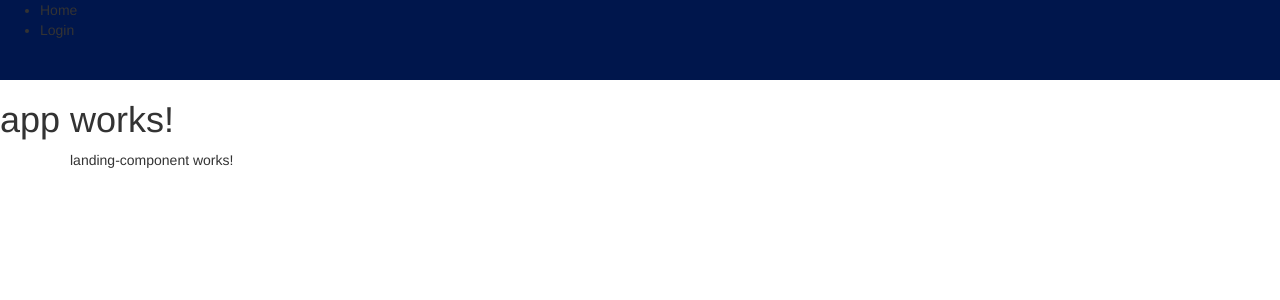
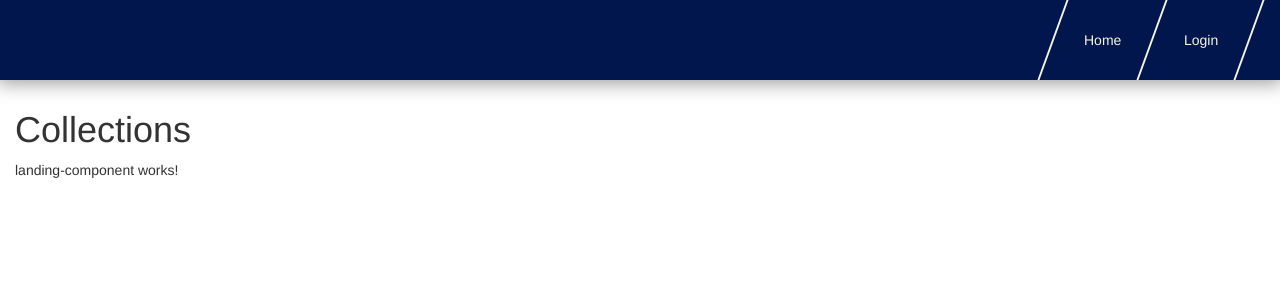
Before and after one commit to HauntedSmores/collections, an Angular app: page / in a window 1280 px wide. Shown: the top 300 px of the page. Built offline with nearby package versions, Linux system fonts and the light colour scheme.

Commit message:
Nav Component

```diff
--- a/src/app/app.component.html
+++ b/src/app/app.component.html
@@ -1,8 +1,14 @@
 <app-nav></app-nav>
 
-<h1>
-    {{title}}
-</h1>
+<div class="container-fluid">
+    <div class="row">
+        <div class="col-md-12">
+            <h1>
+                {{title}}
+            </h1>
+        </div>
+    </div>
+</div>
 
 
 <router-outlet></router-outlet>
--- a/src/app/app.component.ts
+++ b/src/app/app.component.ts
@@ -6,5 +6,5 @@ import { Component } from '@angular/core';
   styleUrls: ['./app.component.scss']
 })
 export class AppComponent {
-  title = 'app works!';
+  title = 'Collections';
 }
--- a/src/app/landing-component/landing-component.component.html
+++ b/src/app/landing-component/landing-component.component.html
@@ -1,12 +1,9 @@
-
 <div class="container-fluid">
-  <div class="container">
     <div class="row">
-      <div class="col-md-12">
-        <p>
-          landing-component works!
-        </p>
-      </div>
+        <div class="col-md-12">
+            <p>
+                landing-component works!
+            </p>
+        </div>
     </div>
-  </div>
 </div>
--- a/src/app/nav/nav.component.html
+++ b/src/app/nav/nav.component.html
@@ -1,6 +1,10 @@
 <nav class="main">
     <ul>
-        <li routerLink="/">Home</li>
-        <li routerLink="/login">Login</li>
+        <li>
+            <a routerLink="/">Home</a>
+        </li>
+        <li>
+            <a routerLink="/login">Login</a>
+        </li>
     </ul>
 </nav>
--- a/src/app/nav/nav.component.scss
+++ b/src/app/nav/nav.component.scss
@@ -2,4 +2,27 @@
 nav.main {
     height: 80px;
     background-color: $navy;
+    @include shadow;
+    ul {
+        float: right;
+        height: 100%;
+        li {
+            display: block;
+            float: left;
+            transform: skew(-20deg);
+            border-right: 2px solid $white;
+            &:first-child {
+                border-left: 2px solid $white;
+            }
+            &:last-child {
+                margin-right: 30px;
+            }
+            a {
+                display: block;
+                line-height: 80px;
+                padding: 0 30px;
+                transform: skew(20deg);
+            }
+        }
+    }
 }
--- a/src/assets/scss/common/_base.scss
+++ b/src/assets/scss/common/_base.scss
@@ -1,2 +1,9 @@
-@import 'variables';
-@import 'mixins';
+@import './variables';
+@import './mixins';
+a,
+a:hover,
+a:link,
+a:focus {
+    color: $white;
+    text-decoration: none;
+}
--- a/src/assets/scss/common/_mixins.scss
+++ b/src/assets/scss/common/_mixins.scss
@@ -1,5 +1,5 @@
 @mixin shadow {
-    -webkit-box-shadow: 0px 0px 18px 3px rgba(0, 0, 0, 0.25);
-    -moz-box-shadow: 0px 0px 18px 3px rgba(0, 0, 0, 0.25);
-    box-shadow: 0px 0px 18px 3px rgba(0, 0, 0, 0.25);
+    -webkit-box-shadow: 0px 0px 18px 3px rgba(0, 0, 0, 0.40);
+    -moz-box-shadow: 0px 0px 18px 3px rgba(0, 0, 0, 0.40);
+    box-shadow: 0px 0px 18px 3px rgba(0, 0, 0, 0.40);
 }
```
